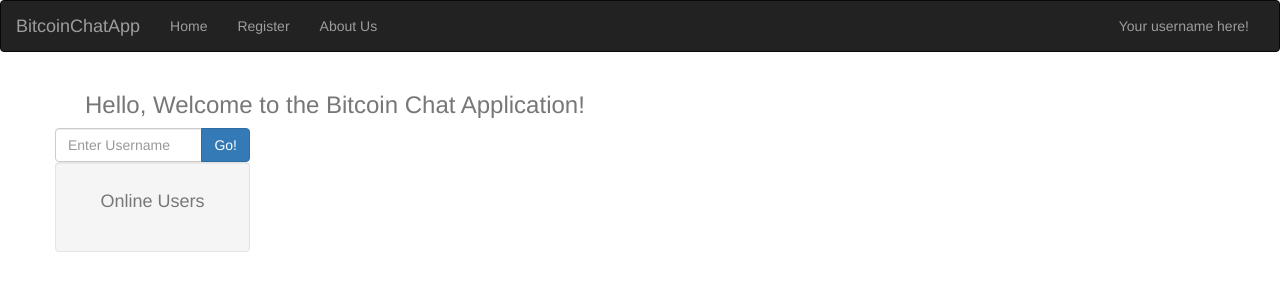
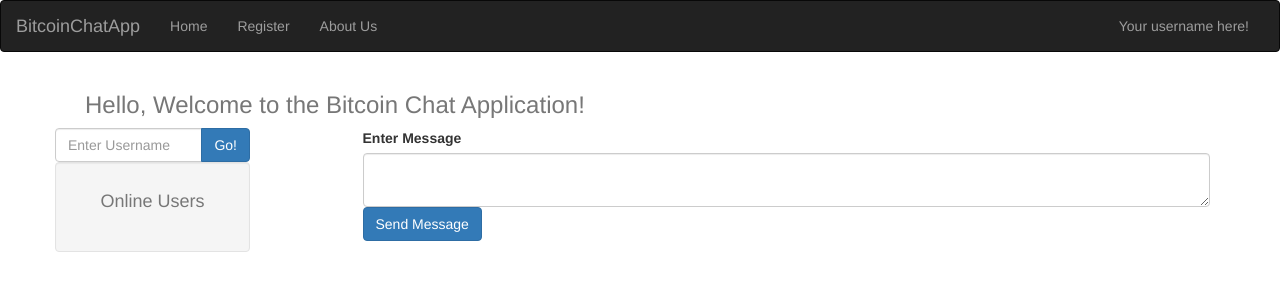
Before and after one commit to AnmolTomer/bitcoinChatApp, a website: page public/index.htm in a window 1280 px wide. Drawn offline with nearby package versions, Linux system fonts and the light colour scheme.

Commit message:
Add placeholder for messages and main chat section html syntax.

```diff
--- a/public/index.htm
+++ b/public/index.htm
@@ -70,7 +70,23 @@
 
                 </section>
                 <!-- end section -->
+
+    <!-- main chat section (COL2) -->
+                <section class ="col-sm-9 col-sm-offset-1 test">
+                    <!-- form -->
+                    <form id = "messageForm">
+                        <div class="form-group">
+                            <label>Enter Message</label>
+                            <textarea class="form-control"
+                            id="message"></textarea>
+                            <input type="submit" class="btn btn-primary" value="Send Message">
+                        </div>
+                    </form>
+                    <!--placeholder div for messages-->
+                    <div class="chat" id="chat"></div>
+                </section>
             </div>
+            <!--END MAIN ROW  -->
 
         </div>
     </main>
```
